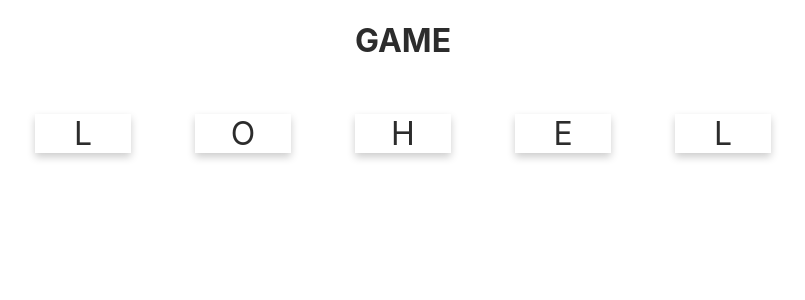
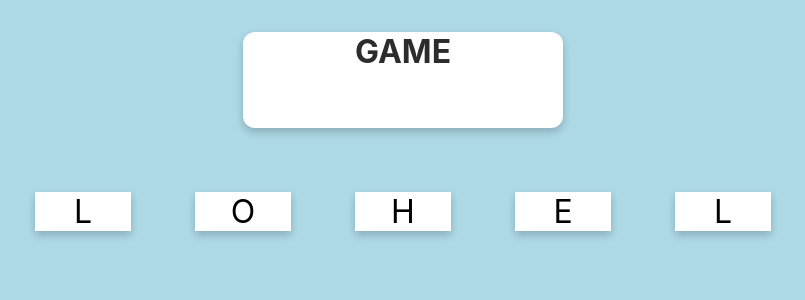
Before and after one commit to Ruchikon005/my-react, a React (Create React App) app: page / in a window 1280 px wide. Shown: the top 300 px of the page, without its empty margins (237-1042 px from the left). Built offline with nearby package versions, Linux system fonts and the light colour scheme.

Commit message:
Update3-css

```diff
--- a/src/App.css
+++ b/src/App.css
@@ -1,3 +1,6 @@
+body {
+  background-color: lightblue;
+}
 .App {
   text-align: center;
 }
@@ -55,6 +58,7 @@
   text-align: center;
   width: 3em;
   font-size: 2em;
+  background: rgb(255, 255, 255);
   box-shadow: 0 4px 8px 0 rgba(0,0,0,0.2);
   margin: 1em;
   user-select: none;
@@ -69,24 +73,24 @@
   background: pink;
  }
 
- .popup {
-  position: fixed;
-  width: 100%;
-  height: 100%;
-  top: 0;
-  left: 0;
-  right: 0;
-  bottom: 0;
-  margin: auto;
-  background-color: rgba(0,0,0, 0.5);
+ .backTitle {
+  display: inline-block;
+  text-align: center;
+  width: 10em;
+  height: 3em;
+  background: rgb(255, 255, 255);
+  border-radius: 12px;
+  box-shadow: 0 4px 8px 0 rgba(0,0,0,0.2);
+  margin: 1em;
+  user-select: none;
 }
-.popup_inner {
-  position: absolute;
-  left: 25%;
-  right: 25%;
-  top: 25%;
-  bottom: 25%;
-  margin: auto;
-  border-radius: 20px;
-  background: white;
+a {
+  color: rgb(0, 0, 0);
 }
+
+
+/* Change the link color on hover */
+.card:hover {
+  background: rgb(253, 0, 0);
+  color: rgb(255, 255, 255);
+}
--- a/src/App.js
+++ b/src/App.js
@@ -6,8 +6,8 @@ import WordCard from './WordCard';
 function App() {
     return (
       <div className='center' >
-        <h1>GAME</h1>
-        <WordCard value="hello" />
+        <h1 className='backTitle'>GAME</h1>
+        <a href ='#'><WordCard value="hello" /></a>
       </div>
     );
   }
```
